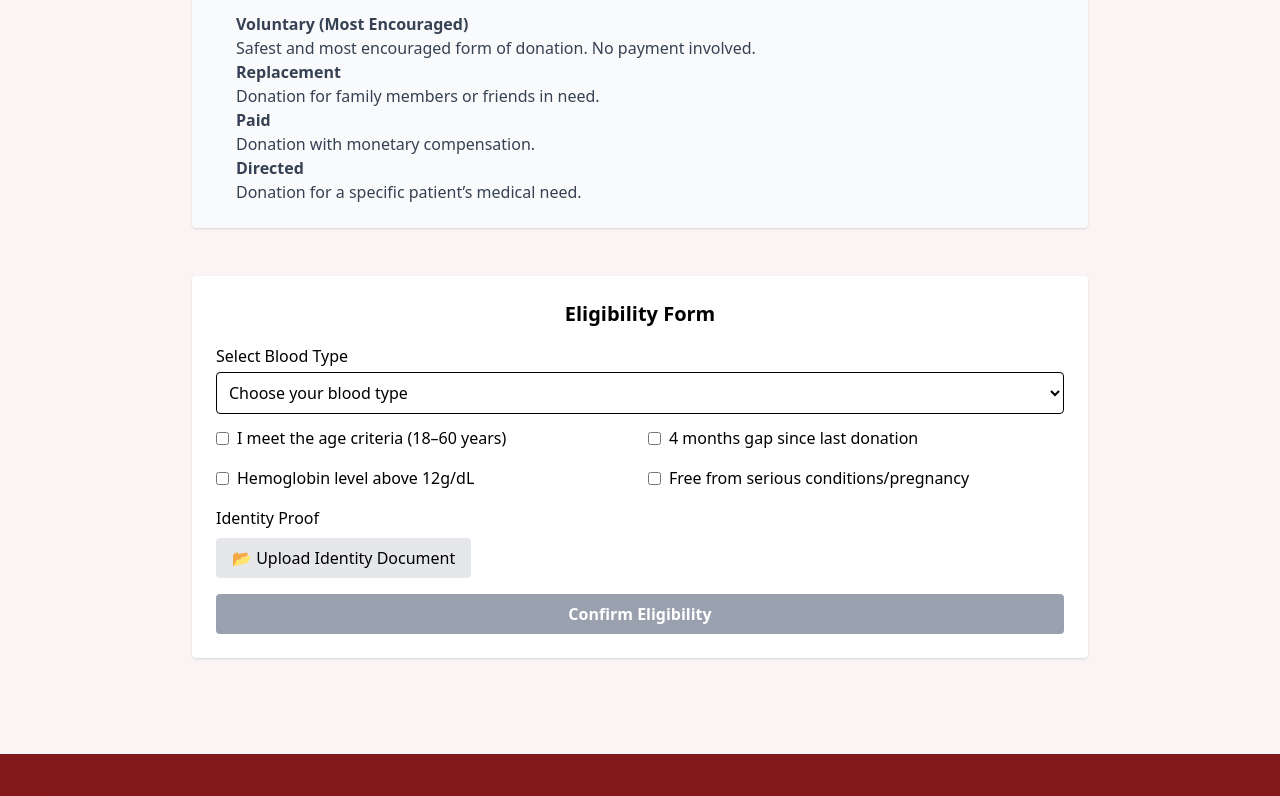
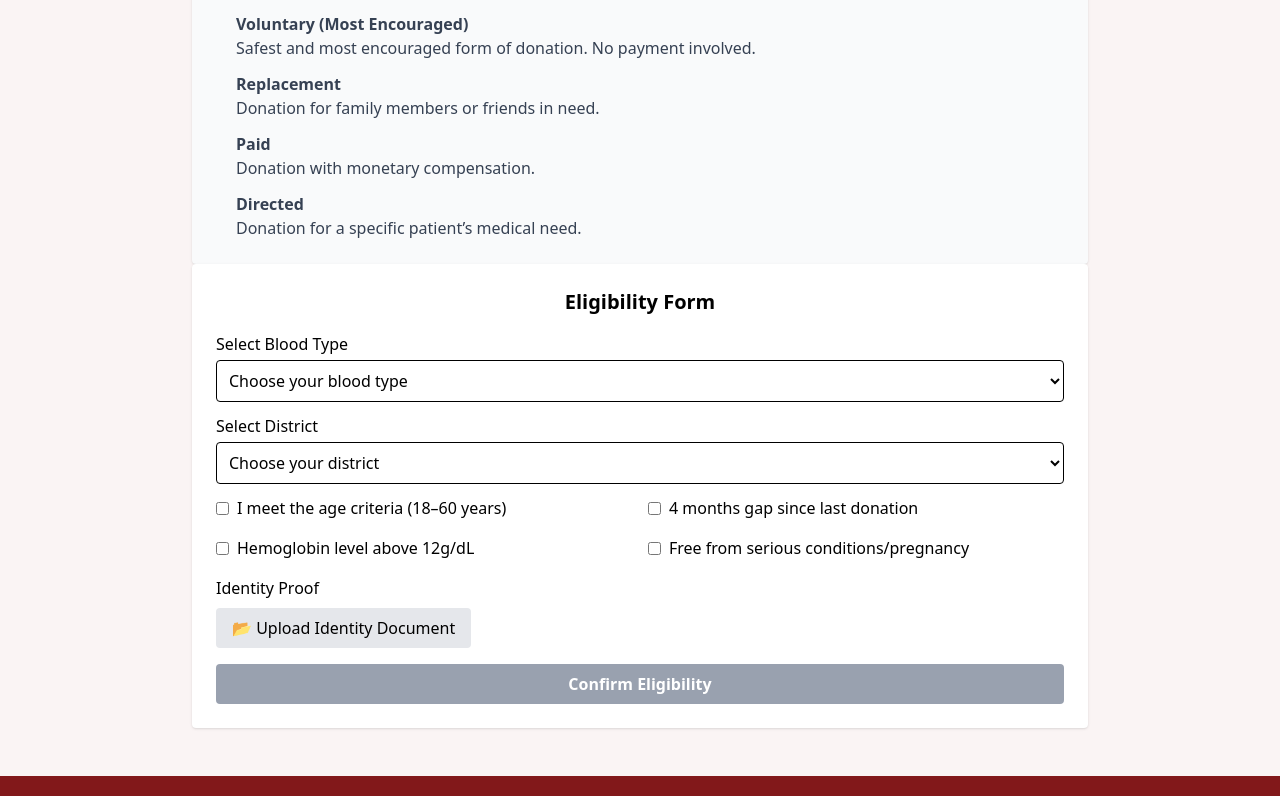
Before and after one commit to ayeshlakshan35/OneBlood-frontend, a React (Vite) app: page /DBlood in a window 1280 px wide. Shown: the part 820-1616 px from the top of the page. Built offline with nearby package versions, Linux system fonts and the light colour scheme.

Commit message:
update donateBlood page

```diff
--- a/src/Pages/DonateBlood.jsx
+++ b/src/Pages/DonateBlood.jsx
@@ -2,11 +2,23 @@ import Navbar from "../Component/Navbar/Navbar";
 import React, { useState } from "react";
 import Footer from "../Component/Footer/Footer";
 import er from "../assets/er.png";
+import axiosInstance from '../axiosInstance';
 
 const DonorEligibility = () => {
+  const [formData, setFormData] = useState({
+    bloodType: "",
+    district: "",
+    ageCriteria: false,
+    donationGap: false,
+    hemoglobin: false,
+    healthCondition: false,
+    identityProof: null,
+  });
+
   const isFormValid = () => {
     return (
       formData.bloodType &&
+      formData.district &&
       formData.ageCriteria &&
       formData.donationGap &&
       formData.hemoglobin &&
@@ -15,37 +27,65 @@ const DonorEligibility = () => {
     );
   };
 
-  const [formData, setFormData] = useState({
+  const handleChange = (e) => {
+    const { name, value, type, checked, files } = e.target;
+    setFormData((prev) => ({
+      ...prev,
+      [name]:
+        type === "checkbox" ? checked : type === "file" ? files[0] : value,
+    }));
+  };
+
+  const handleSubmit = async (e) => {
+    e.preventDefault();
+
+    if (!isFormValid()) {
+      alert("Please fill out all fields correctly.");
+      return;
+    }
+
+    try {
+      const data = new FormData();
+      data.append("bloodType", formData.bloodType);
+      data.append("district", formData.district);
+      data.append("ageCriteria", formData.ageCriteria);
+      data.append("donationGap", formData.donationGap);
+      data.append("hemoglobin", formData.hemoglobin);
+      data.append("healthCondition", formData.healthCondition);
+      data.append("identityProof", formData.identityProof);
+
+      const response = await axiosInstance.post("/donors/add-donor", data, {
+        headers: {
+          "Content-Type": "multipart/form-data",
+        },
+      });
+
+      alert(response.data.message || "Donor eligibility submitted successfully!");
+
+      setFormData({
         bloodType: "",
+        district: "",
         ageCriteria: false,
         donationGap: false,
         hemoglobin: false,
         healthCondition: false,
         identityProof: null,
       });
-
-  const handleChange = (e) => {
-    const { name, value, type, checked, files } = e.target;
-    if (type === "checkbox") {
-      setFormData({ ...formData, [name]: checked });
-    } else if (type === "file") {
-      setFormData({ ...formData, [name]: files[0] });
-    } else {
-      setFormData({ ...formData, [name]: value });
+    } catch (error) {
+      console.error(error);
+      alert(
+        error.response?.data?.message ||
+          "Something went wrong while submitting the form."
+      );
     }
   };
 
-  const handleSubmit = (e) => {
-    e.preventDefault();
-    console.log(formData);
-  };
-
   return (
-    <div className="">
+    <div>
       <Navbar />
       <section className="relative text-center mb-12 min-h-[400px] bg-red-400 py-12 rounded overflow-hidden">
         <div className="absolute inset-0 bg-cover bg-center opacity-30">
-          <img src={er} className="w-full" />
+          <img src={er} className="w-full" alt="Emergency" />
         </div>
         <div className="absolute inset-0 bg-black opacity-40"></div>
         <div className="relative z-10">
@@ -85,21 +125,25 @@ const DonorEligibility = () => {
         <h2 className="text-xl font-semibold mb-3 text-center">
           Types of Donors
         </h2>
-        <div className="list-disc pl-5 text-gray-700">
+        <div className="list-disc pl-5 text-gray-700 space-y-3">
+          <div>
             <strong>Voluntary (Most Encouraged)</strong>
-          <p>
-            Safest and most encouraged form of donation. No payment involved.
-          </p>
+            <p>Safest and most encouraged form of donation. No payment involved.</p>
+          </div>
+          <div>
             <strong>Replacement</strong>
             <p>Donation for family members or friends in need.</p>
+          </div>
+          <div>
             <strong>Paid</strong>
             <p>Donation with monetary compensation.</p>
+          </div>
+          <div>
             <strong>Directed</strong>
             <p>Donation for a specific patient’s medical need.</p>
           </div>
+        </div>
       </section>
-
-      <section className="p-6 max-w-4x5 max-h-6 mx-auto"></section>
 
       <form
         onSubmit={handleSubmit}
@@ -109,6 +153,7 @@ const DonorEligibility = () => {
           Eligibility Form
         </h2>
 
+        {/* Blood Type */}
         <label className="block mb-3">
           Select Blood Type
           <select
@@ -127,6 +172,45 @@ const DonorEligibility = () => {
             <option value="O-">O-</option>
             <option value="AB+">AB+</option>
             <option value="AB-">AB-</option>
+          </select>
+        </label>
+
+        {/* District */}
+        <label className="block mb-3">
+          Select District
+          <select
+            name="district"
+            value={formData.district}
+            onChange={handleChange}
+            className="block w-full border rounded mt-1 p-2"
+            required
+          >
+            <option value="">Choose your district</option>
+            <option value="Ampara">Ampara</option>
+            <option value="Anuradhapura">Anuradhapura</option>
+            <option value="Badulla">Badulla</option>
+            <option value="Batticaloa">Batticaloa</option>
+            <option value="Colombo">Colombo</option>
+            <option value="Galle">Galle</option>
+            <option value="Gampaha">Gampaha</option>
+            <option value="Hambantota">Hambantota</option>
+            <option value="Jaffna">Jaffna</option>
+            <option value="Kalutara">Kalutara</option>
+            <option value="Kandy">Kandy</option>
+            <option value="Kegalle">Kegalle</option>
+            <option value="Kilinochchi">Kilinochchi</option>
+            <option value="Kurunegala">Kurunegala</option>
+            <option value="Mannar">Mannar</option>
+            <option value="Matale">Matale</option>
+            <option value="Matara">Matara</option>
+            <option value="Monaragala">Monaragala</option>
+            <option value="Mullaitivu">Mullaitivu</option>
+            <option value="Nuwara Eliya">Nuwara Eliya</option>
+            <option value="Polonnaruwa">Polonnaruwa</option>
+            <option value="Puttalam">Puttalam</option>
+            <option value="Ratnapura">Ratnapura</option>
+            <option value="Trincomalee">Trincomalee</option>
+            <option value="Vavuniya">Vavuniya</option>
           </select>
         </label>
 
@@ -202,8 +286,7 @@ const DonorEligibility = () => {
         <button
           type="submit"
           disabled={!isFormValid()}
-          className={`w-full py-2 rounded text-white font-semibold transition
-      ${
+          className={`w-full py-2 rounded text-white font-semibold transition ${
             isFormValid()
               ? "bg-red-600 hover:bg-red-700"
               : "bg-gray-400 cursor-not-allowed"
@@ -213,8 +296,6 @@ const DonorEligibility = () => {
         </button>
       </form>
 
-      <section className="p-6 max-w-4x5 max-h-6 mx-auto"></section>
-
       <Footer />
     </div>
   );
```
Lines whose indentation alone changed are shown as unchanged.
